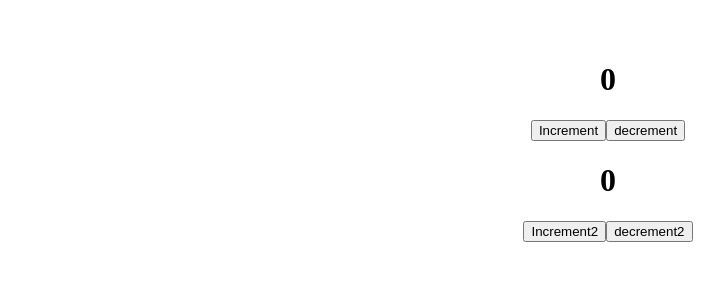
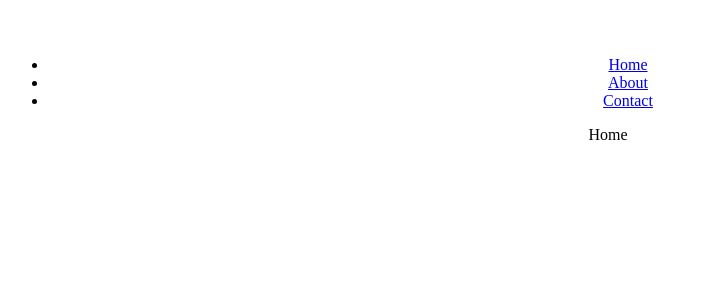
Before and after one commit to Rahulfordev/react-practice, a React (Vite) app: page / in a window 1280 px wide. Shown: the top 300 px of the page, without its empty margins (32-756 px from the left). Built offline with nearby package versions, Linux system fonts and the light colour scheme.

Commit message:
router using switch

```diff
--- a/src/App.jsx
+++ b/src/App.jsx
@@ -1,4 +1,5 @@
 import "./App.css";
+import RealRouter from "./components/ReactRouter/real_router/RealRouter";
 // import Form from "./components/Form/Form";
 // import RouteComponent from "./pages/Route";
 // import Parent from "./components/Data-passing/State-lefting/child-to-parent-1/Parent";
@@ -12,8 +13,10 @@ import "./App.css";
 //Props dilling
 // import Components1 from "./components/Props-drilling/Components1";
 // import Components1 from "./components/Context-API/Components1";
-import Reducer from "./components/useReducer/ReducerOne";
+// import Reducer from "./components/useReducer/ReducerOne";
 // import ReducerTwo from "./components/useReducer/ReducerTwo";
+// import UseRef from "./useRef/UseRef";
+// import Chaining from "./components/Chaining/Chaining";
 
 function App() {
   return (
@@ -31,8 +34,14 @@ function App() {
         {/* <DynamicColorInput /> */}
         {/* <Components1 /> */}
         {/* <Components1 /> */}
-        <Reducer />
+        {/* <Reducer /> */}
         {/* <ReducerTwo /> */}
+        {/* <UseRef /> */}
+        {/* <Chaining /> */}
+
+        {/* ***** React Router Details ******* */}
+
+        <RealRouter />
       </div>
     </>
   );
--- /dev/null
+++ b/src/components/Chaining/Chaining.jsx
@@ -0,0 +1,5 @@
+const Chaining = () => {
+  return <div></div>;
+};
+
+export default Chaining;
--- /dev/null
+++ b/src/components/ReactRouter/real_router/About.jsx
@@ -0,0 +1,7 @@
+import React from "react";
+
+const About = () => {
+  return <div>About</div>;
+};
+
+export default About;
--- /dev/null
+++ b/src/components/ReactRouter/real_router/Contact.jsx
@@ -0,0 +1,7 @@
+import React from "react";
+
+const Contact = () => {
+  return <div>Contact</div>;
+};
+
+export default Contact;
--- /dev/null
+++ b/src/components/ReactRouter/real_router/Home.jsx
@@ -0,0 +1,7 @@
+import React from "react";
+
+const Home = () => {
+  return <div>Home</div>;
+};
+
+export default Home;
--- /dev/null
+++ b/src/components/ReactRouter/real_router/RealRouter.jsx
@@ -0,0 +1,40 @@
+/* eslint-disable no-unused-vars */
+import About from "./About";
+import Contact from "./Contact";
+import Home from "./Home";
+
+const RealRouter = () => {
+  let component;
+  console.log(window.location.pathname);
+  switch (window.location.pathname) {
+    case "/":
+      component = <Home />;
+      break;
+    case "/about":
+      component = <About />;
+      break;
+    case "/contact":
+      component = <Contact />;
+      break;
+  }
+  return (
+    <>
+      <nav>
+        <ul>
+          <li>
+            <a href="/">Home</a>
+          </li>
+          <li>
+            <a href="/about">About</a>
+          </li>
+          <li>
+            <a href="/contact">Contact</a>
+          </li>
+        </ul>
+      </nav>
+      {component}
+    </>
+  );
+};
+
+export default RealRouter;
--- a/src/components/useReducer/ReducerOne.jsx
+++ b/src/components/useReducer/ReducerOne.jsx
@@ -25,7 +25,7 @@ const redecer = (state, action) => {
   if (action === "decrement2") {
     return {
       ...state,
-      count2: state.count2 - 1,
+      count2: (state.count2 > 1) - 1,
     };
   }
 };
--- /dev/null
+++ b/src/useRef/UseRef.jsx
@@ -0,0 +1,16 @@
+import { useRef } from "react";
+import { useEffect } from "react";
+
+const UseRef = () => {
+  const inputRef = useRef();
+  useEffect(() => {
+    inputRef.current.focus();
+  }, []);
+  return (
+    <div>
+      <input ref={inputRef} type="text" />
+    </div>
+  );
+};
+
+export default UseRef;
```
Also changed, not shown: src/components/useReducer/MultipleReducer/GlobalContent.jsx (added, +10 -0 lines), src/components/useReducer/MultipleReducer/Reducer.js (added), src/components/useReducer/ShowUi/ShowUi.jsx (added).
